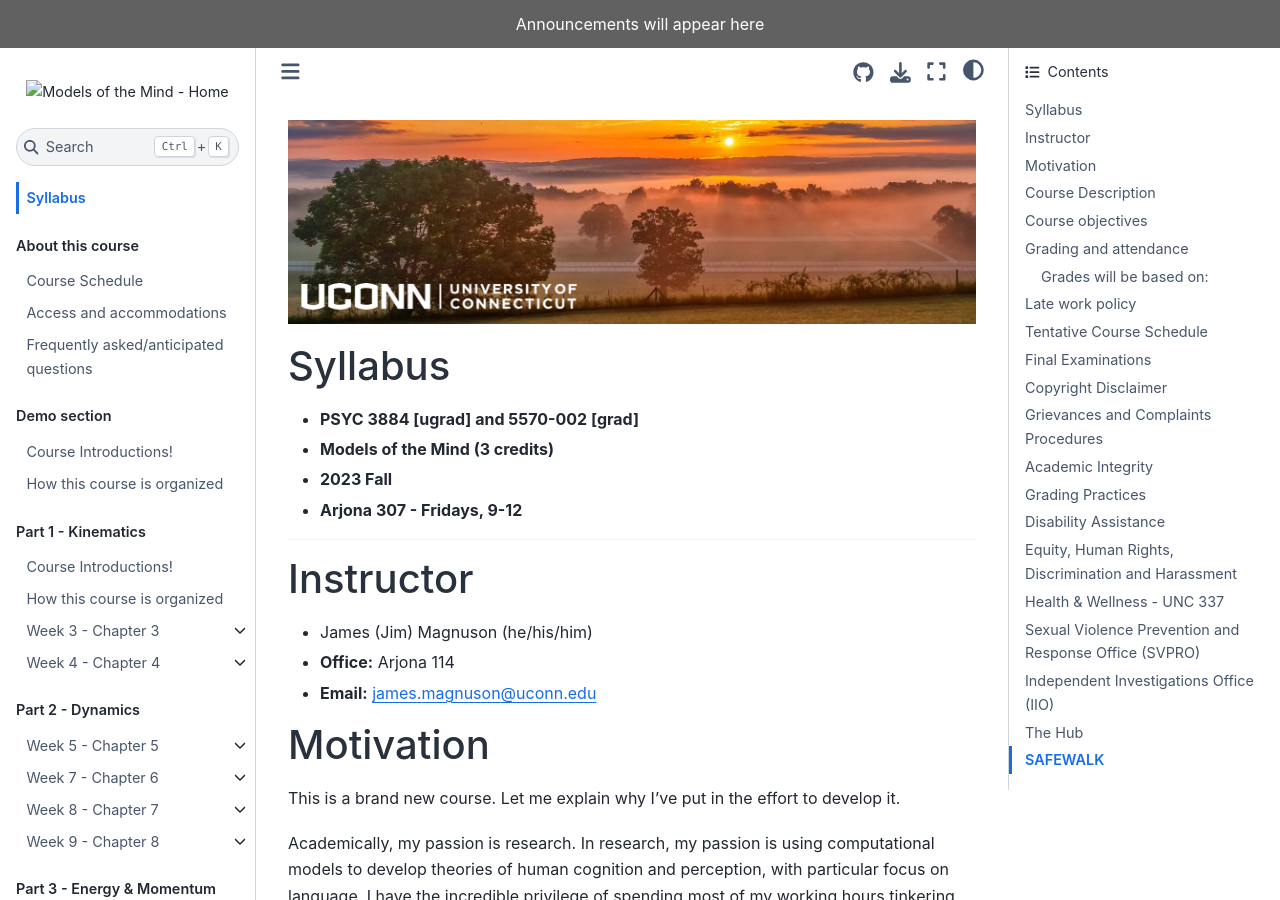
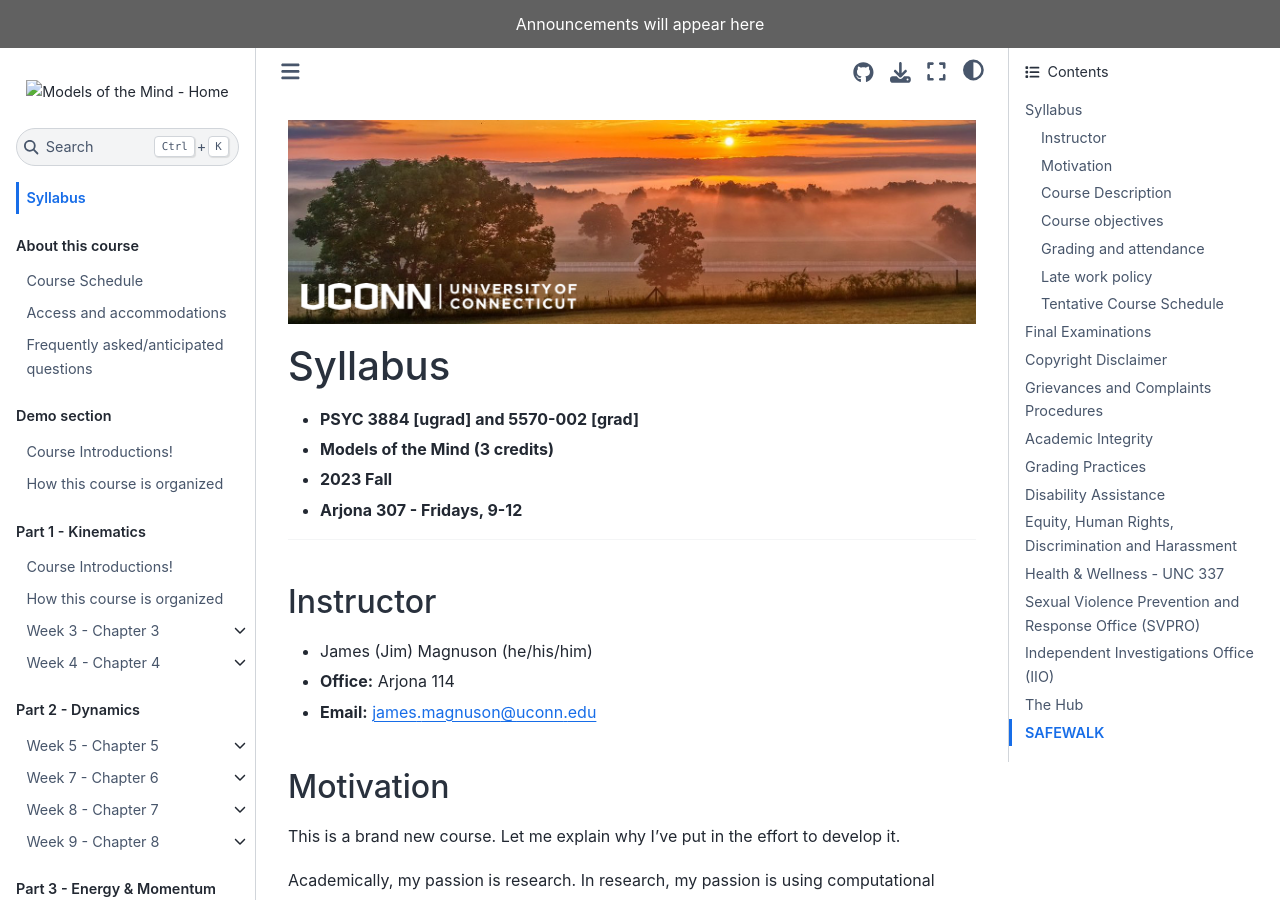
Before and after one commit to jsmagnuson/mdraft, a Jupyter Book: the page built from about/syllabus.md, in a window 1280 px wide and 900 px high. Built offline with Jupyter Book 1.0.4 settings and Sphinx 7.4.7 and the Sphinx Book theme 1.1.4, drawn with Linux system fonts in a browser that asks for light colours; pages that are not in the unit, such as notebooks, are missing from menus.

Commit message:
revising misc7

````diff
--- a/about/syllabus.md
+++ b/about/syllabus.md
@@ -9,7 +9,7 @@
 This course website is currently under construction. It will continue to be updated and will be released closer to the course start date. [Photo by Mabel Amber from Pexels](https://www.pexels.com/photo/traffic-red-blue-sign-117602/).
 ```
 
-## Syllabus
+### Syllabus
 
 - **{{ COURSE_CODE }} {{ SECTION }}**
 - **{{ TITLE }} ({{ CREDITS }})**
@@ -18,20 +18,20 @@
 
 ---
 
-## Instructor
+#### Instructor
 
 - {{ INSTRUCTOR }}
 - **Office:** {{ OFFICE }}
 - **Email:** {{ EMAIL }}
 
-## Motivation
+#### Motivation
 This is a brand new course. Let me explain why I’ve put in the effort to develop it.
 
 Academically, my passion is research. In research, my passion is using computational models to develop theories of human cognition and perception, with particular focus on language. I have the incredible privilege of spending most of my working hours tinkering with models and trying to use them to understand how human language processing works.
 
 My goal with this course is to share my fascination for computational tools with you. What you will learn in this course is directly applicable to modelling cognitive processes, and fairly easy to extend to related areas such as neuroscience or sociology. More importantly, I hope to share with you a way of thinking about problems that I call *computational thinking*. (It has come to my attention that there are some related ideas already associated with this label, but I am going to hang on to it for now.) This perspective focuses on developing causal explanations and testing them via simulation (or sometimes just calculation). It emphasizes the potential for complexity to emerge from interactions among simple (and/or complex) elements. We will explore some salient examples where seemingly mysterious and complex phenomena can be explained in surprisingly simple, transparent ways.
 
-## Course Description
+#### Course Description
 
 **Brief.**
 This class is a hands-on introduction to several kinds of computational models used in the cognitive and neural sciences. In science, computational models are tools we use to test and refine theories. No programming background is required. Students will learn programming basics so that they can work with already-implemented models (and students can choose to do more advanced challenges). The modeling and programming we cover could help prepare students for advanced studies in various disciplines, and/or a foundation for delving more deeply into machine learning or data science. Students should bring a laptop to class each week.
@@ -41,7 +41,7 @@
 
 We will explore a variety of modeling approaches, including: mathematical models (equations that correctly capture aspects of data patterns), agent-based models (where we simulate interactions among many ‘individuals’ following similar rules or algorithms), network science models (which can characterize local and global aspects of connected systems, from neurons to friendships, and interactions among elements), and neural network models (dynamic networks of artificial neurons that can be trained to simulate cognitive processes). We will apply models to a variety of theories in domains such as learning and memory, vision, and language. We will explore ways to analyze models and link them to theories, behavior, and neural activity. We will also examine the implications of necessary simplifying assumptions, as well as common pitfalls and mistakes to avoid.
 
-## Course objectives
+#### Course objectives
 By the end of the course, students will be able to:
 - Describe the role of theories in the scientific method generally, via deeper   understanding of how theories are developed in the cognitive and neural sciences
 - Describe how computational models can be used as theory-refining tools
@@ -50,21 +50,21 @@
 - Determine whether the relation between a model and biological data suggests whether the model is falsified, the model needs to be refined, or the model is consistent with available data
 - Use Jupyter notebooks to conduct and analyze simulations with a variety of computational models (note that you will not be graded directly on programming, but you will have the opportunity to develop basic programming skills if you choose to do so)
 
-## Grading and attendance
+#### Grading and attendance
 Attendance will not be graded, but students are advised to attend every class. Significant content will be covered in class, along with hands-on guidance to using the Jupyter notebooks that will be provided and active discussion. A small portion of the grade is also based on active participation. The instructor will not conduct makeup sessions for individuals who miss class sessions.
 
-### Grades will be based on:
+**Grades will be based on:**
 - 64%: 4 brief lab reports (one per framework, summarizing the purpose of each model and assessing their success / utility), each worth 16% of the grade. Each lab report will have a 'default' scope and a 'challenge' scope. Honors students and graduate students will be assigned the challenge versions, while other students can choose the challenge versions to earn modest extra credit (up to 2% per report).
 - 10%: 10 in-class quizzes (1% each) designed to reinforce key concepts
 - 6%: Midterm exam -- short written exam
 - 12%: Final exam -- take-home essay exam due during finals week
 - 8%: Participation -- based on whether you contribute to discussions / answer instructor questions at least once every two sessions on average (to be sure everyone has opportunities to contribute, the instructor will call on each student occasionally)
 
-## Late work policy
+#### Late work policy
 Things happen, and you may not always get your work in on time. If this happens occasionally, it will not be a problem. If it happens often for many people, I won't be able to provide feedback to everyone in a timely matter, which would negatively impact the whole class. Therefore, you can turn in two assignments late (ideally not more than 2 days late, so I can get you feedback before the next class) with no explanation and no penalty. Any other late work will need a really good reason for being late, or you will lose 10% of points per day late for that assignment. If you are chronically late, please consider meeting with me to discuss time management skills -- I feel your pain! I still struggle with time management myself.
 
 
-## Tentative Course Schedule
+#### Tentative Course Schedule
 
 ```{include} syllabus_bits/schedule.md
 ```
````
